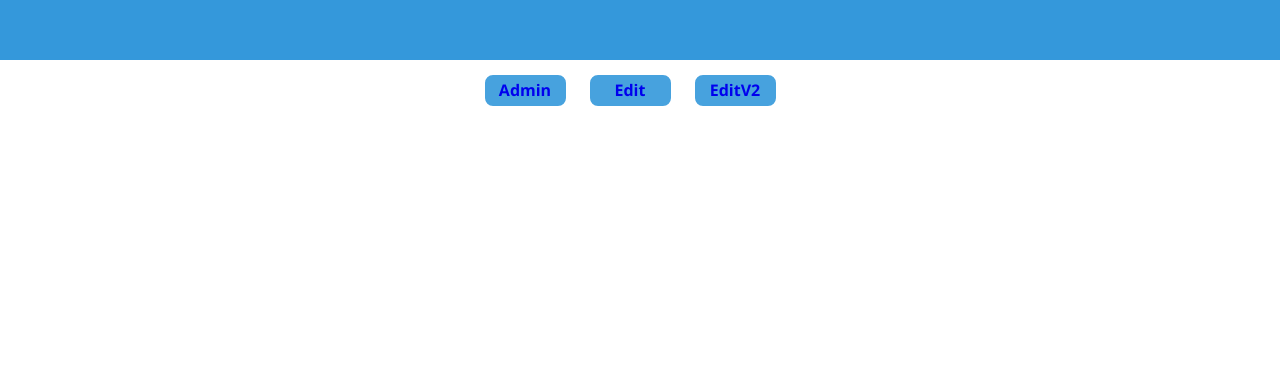
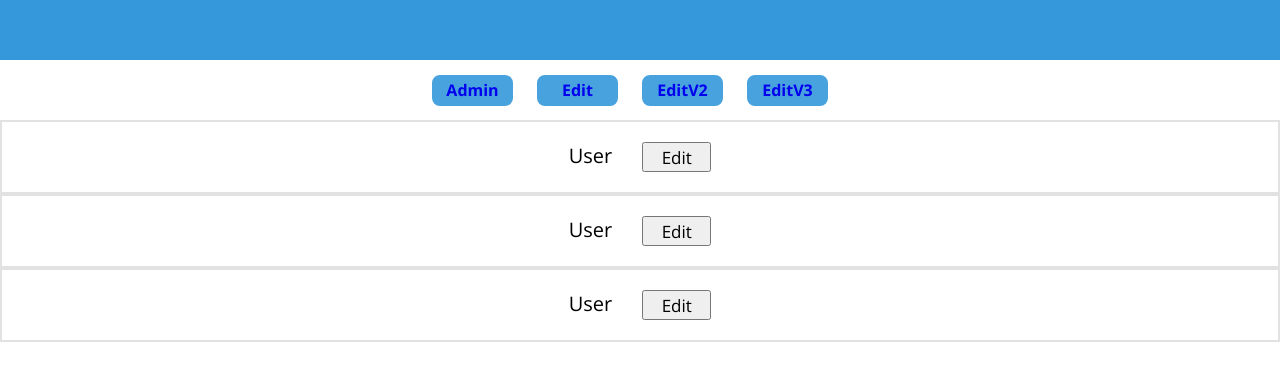
Before and after one commit to Turan141/login-form, a React (Create React App) app: page /editv3 in a window 1280 px wide. Before the commit this address had no page. Shown: the part 140-520 px from the top of the page. Built offline with nearby package versions, Linux system fonts and the light colour scheme.

Commit message:
added multiple changes to editV2 module

```diff
--- a/src/App.jsx
+++ b/src/App.jsx
@@ -3,6 +3,7 @@ import './App.scss'
 import { BrowserRouter, Routes, Route, Link } from 'react-router-dom'
 import { Edit } from './Edit'
 import { EditV2 } from './EditV2'
+import { EditV3 } from './editV3'
 import MainWindow from './MainWindow'
 
 
@@ -22,11 +23,16 @@ function App() {
         <Link className="navbarElem" to="/editV2">
               EditV2
         </Link>
+        <Link className="navbarElem" to="/editV3">
+              EditV3
+        </Link>
       </div>
       <Routes>
         <Route path="/edit" element={<Edit/>}/>
         <Route path="/Admin" element={<MainWindow/>}/>
         <Route path="/editv2" element={<EditV2/>}/>
+        <Route path="/editv3" element={<EditV3/>}/>
+
       </Routes>
     </>
   )
--- /dev/null
+++ b/src/editV3.jsx
@@ -0,0 +1,111 @@
+import React, { useState, useRef } from 'react'
+
+
+const Content = ({ changeFn, textContent }) => {
+  return(
+    <>
+      <div>{textContent}</div>
+      <button onClick={changeFn}>Edit</button>
+    </>
+  )
+}
+
+const Form = ({ changeFn, setContent }) => {
+
+  let inputRef = useRef()
+
+  const applyChangefn = () => {
+    setContent(inputRef.current.value)
+    changeFn()
+  }
+
+  return(
+    <>
+      <input ref={inputRef}/>
+      <button onClick={applyChangefn}>Save</button>
+    </>
+  )
+}
+
+const Parrent1 = () => {
+  const [ isEditing, setEditing ] = useState(false)
+  const [ textContent, setContent ] = useState('User')
+
+  const setInput = () => {
+    setEditing(!isEditing)
+  }
+
+  return(
+    <>
+      <div className="typeFieldMain">
+        {isEditing ?
+          <Form changeFn={setInput}
+            textContent={textContent}
+            setContent={setContent}/>
+          :
+          <Content textContent={textContent}
+            changeFn={setInput}/>
+        }
+      </div>
+    </>
+  )
+}
+const Parrent2 = () => {
+  const [ isEditing, setEditing ] = useState(false)
+  const [ textContent, setContent ] = useState('User')
+
+  const setInput = () => {
+    setEditing(!isEditing)
+  }
+
+  return(
+    <>
+      <div className="typeFieldMain">
+        {isEditing ?
+          <Form changeFn={setInput}
+            textContent={textContent}
+            setContent={setContent}/>
+          :
+          <Content textContent={textContent}
+            changeFn={setInput}/>
+        }
+      </div>
+    </>
+  )
+}
+const Parrent3 = () => {
+  const [ isEditing, setEditing ] = useState(false)
+  const [ textContent, setContent ] = useState('User')
+
+  const setInput = () => {
+    setEditing(!isEditing)
+  }
+
+  return(
+    <>
+      <div className="typeFieldMain">
+        {isEditing ?
+          <Form changeFn={setInput}
+            textContent={textContent}
+            setContent={setContent}/>
+          :
+          <Content textContent={textContent}
+            changeFn={setInput}/>
+        }
+      </div>
+    </>
+  )
+}
+
+function EditV3(){
+  return(
+    <>
+      <Parrent1/>
+      <Parrent2/>
+      <Parrent3/>
+    </>
+  )
+}
+
+
+export { EditV3 }
```
